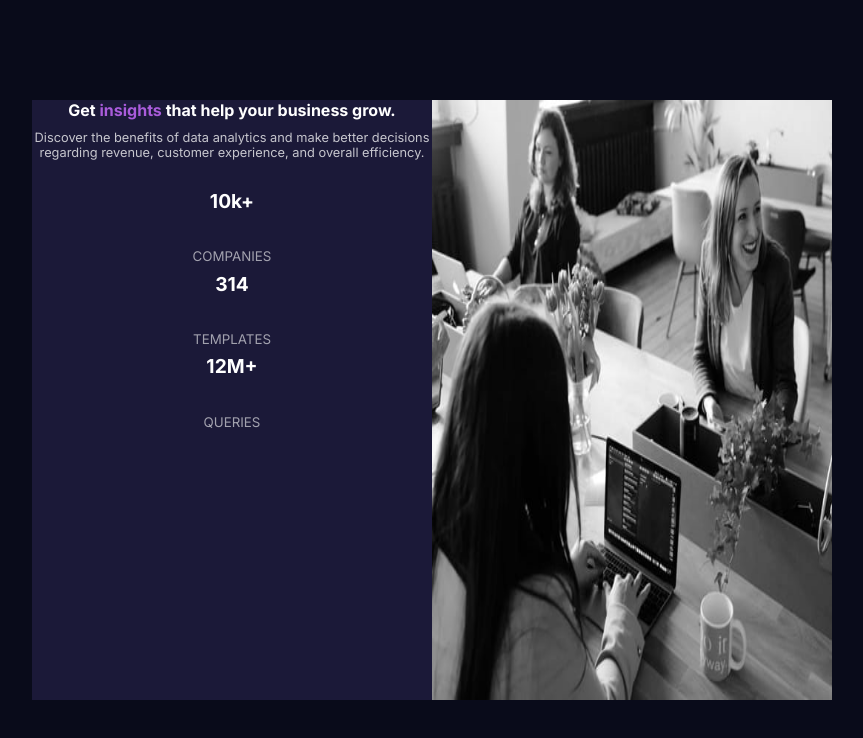
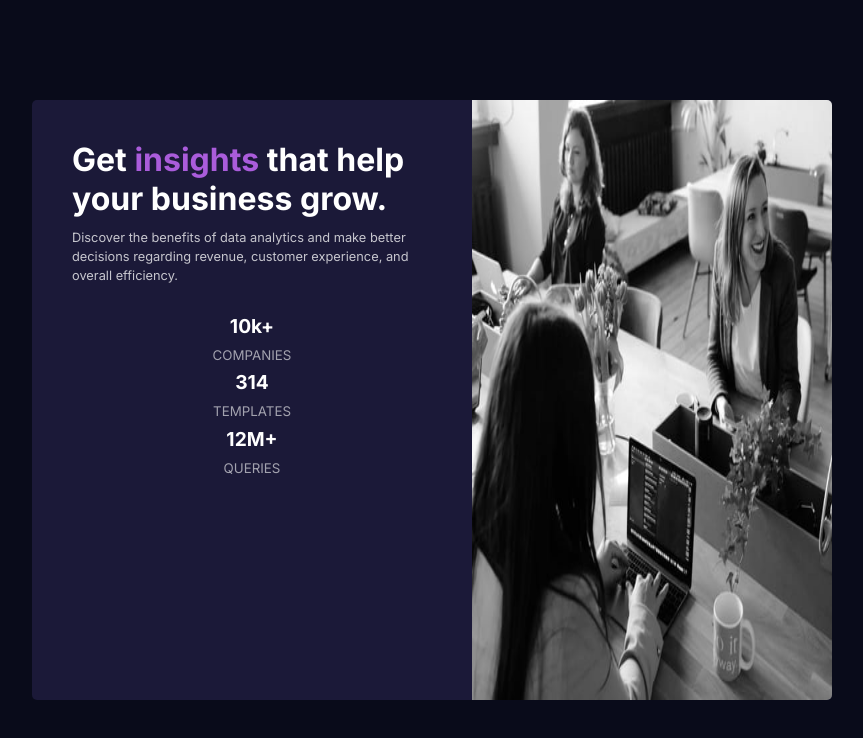
Before and after one commit to Megelado/stats-preview-card-component-main, a plain HTML site: page index.html in a window 1280 px wide. Shown: the whole page, without its empty margins (208-1071 px from the left). Drawn offline with Linux system fonts and the light colour scheme.

Commit message:
solving errors of interface

```diff
--- a/estilos/media.css
+++ b/estilos/media.css
@@ -4,7 +4,13 @@
         flex-direction: row-reverse;
         width: 800px;
         height: 600px;
+        border-radius: 5px;
     }
+
+    .image {
+        border-radius: 20px;
+    }
+
     .image img.mobile-img {
         display: none;
     }
@@ -13,16 +19,28 @@
         display: block;
         height: 100%;
         width: 100%;
+        border-radius: 0px 5px 5px 0px;
     }
 
     #texto {
         width: 100%;
         height: 100%;
+        margin: 40px;
+
+    }
+
+    .titulo {
+        text-align: left;
+        font-size: 2em;
+    }
+
+    .transparence{
+        line-height: 1.5em;
+        text-align: left;
     }
 
     .num{
-        display: grid;
-        grid-template-rows: auto auto auto;
+
     }
 
     .texto {
--- a/estilos/style.css
+++ b/estilos/style.css
@@ -26,7 +26,7 @@ main {
 .card {
     background-color: hsl(244, 38%, 16%);
     width: 280px;
-    height: 500px;
+    height: 560px;
     margin: auto;
 }
 
--- a/index.html
+++ b/index.html
@@ -18,7 +18,7 @@
   </div>
 
 <div id="texto">
-  <p class="titulo">  Get <text id="destaque">insights</text> that help your business grow.</p>
+  <p class="titulo">  Get <text id="destaque">insights</text> that help <br> your business grow.</p>
 
   <p class="transparence">  Discover the benefits of data analytics and make better decisions regarding revenue, customer
   experience, and overall efficiency.</p>
```
